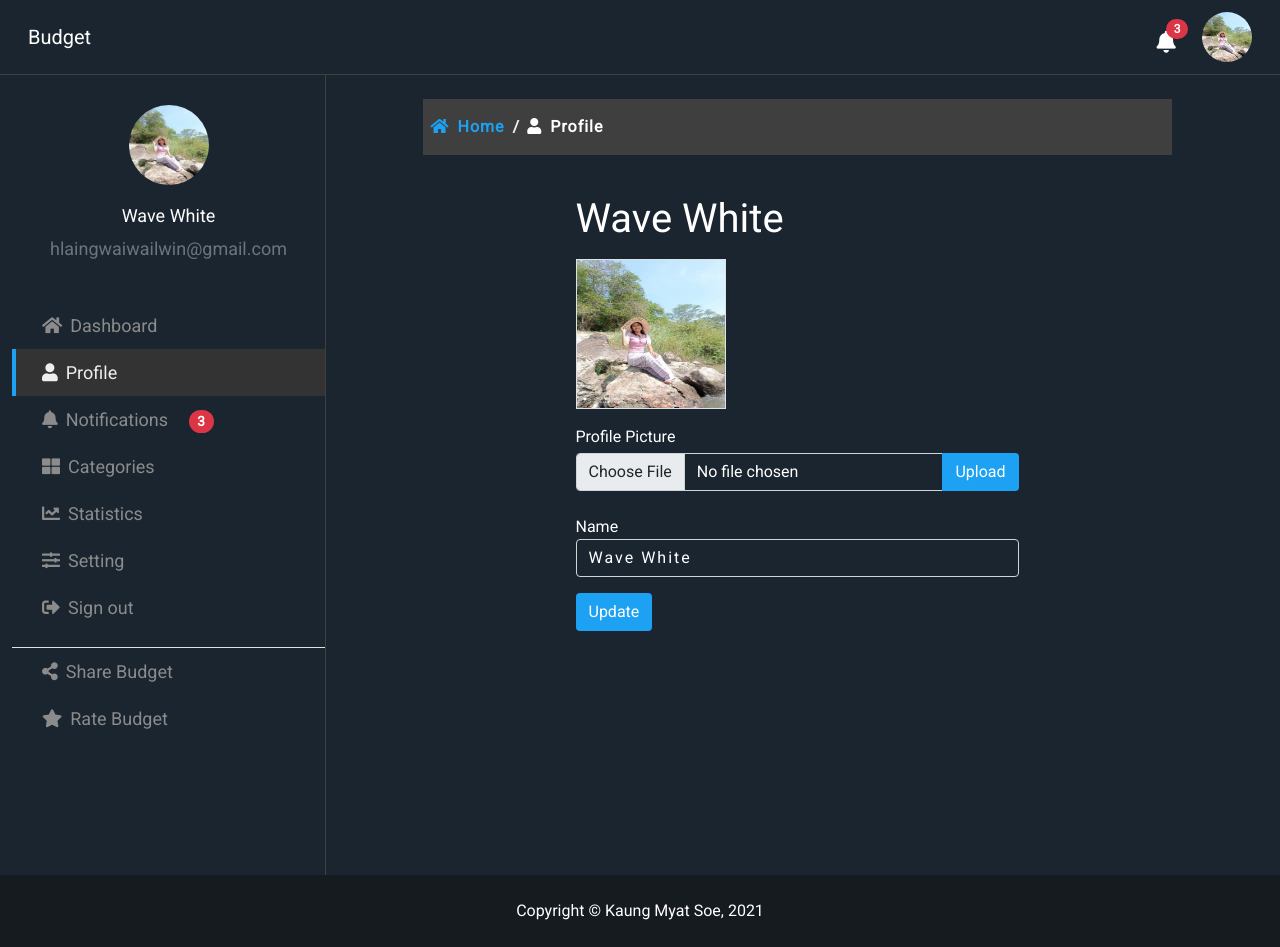
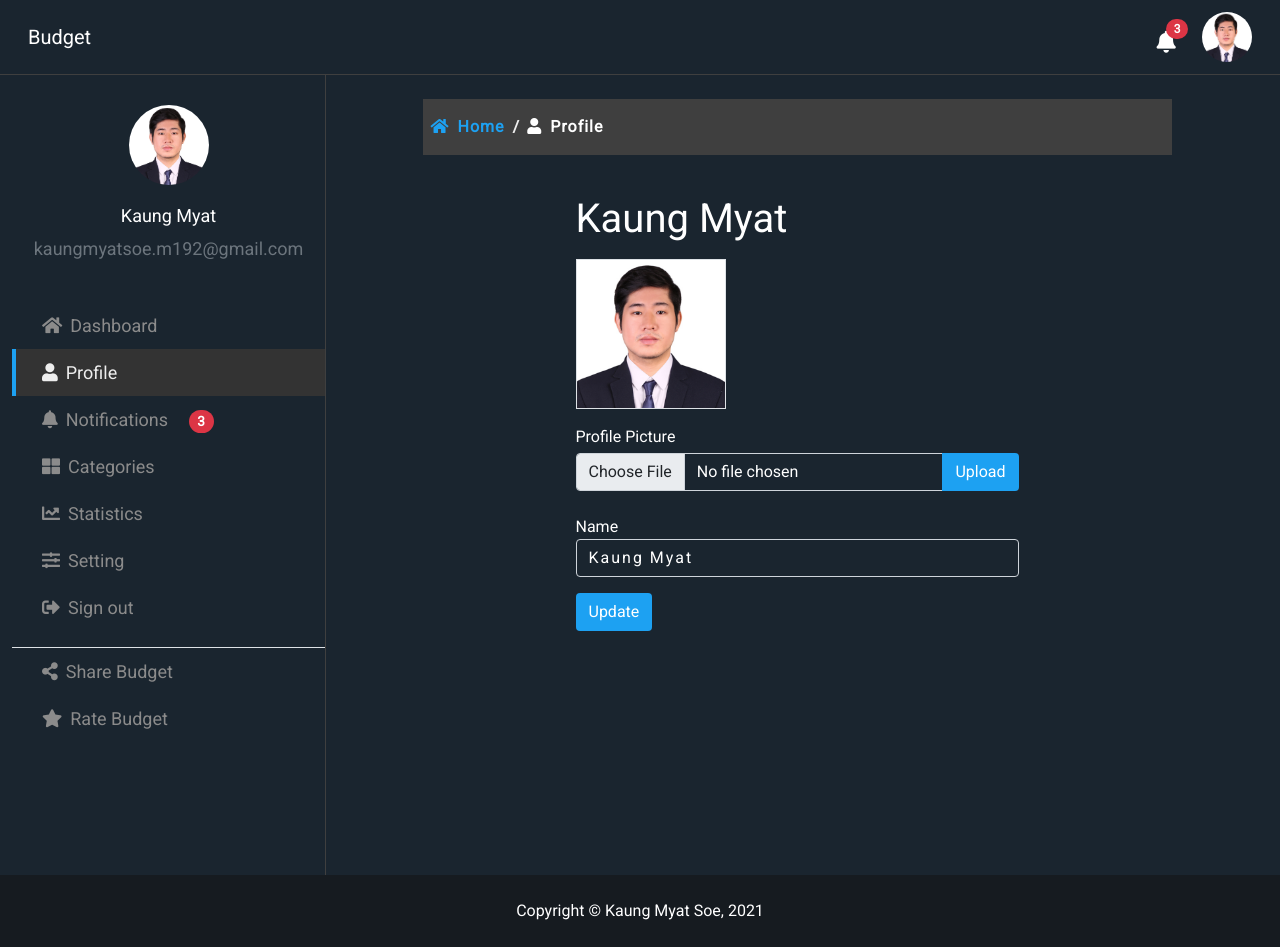
Before and after one commit to KMSoe/budget-app-design, a plain HTML site: page profile.html in a window 1280 px wide. Drawn offline with nearby package versions, Linux system fonts and the light colour scheme; a web font is replaced by a local one.

Commit message:
fix: image

```diff
--- a/profile.html
+++ b/profile.html
@@ -26,9 +26,9 @@
         </span>
         <div class="side-inner">
             <div class="profile mx-auto text-center">
-                <img src="assets/images/hline-hline.jpeg" alt="Hline Hline" class="img-fluid">
-                <h3 class="name">Wave White</h3>
-                <span class="email text-muted">hlaingwaiwailwin@gmail.com</span>
+                <img src="assets/images/kaungmyat.jpg" alt="Kaung Myat" class="img-fluid">
+                <h3 class="name">Kaung Myat</h3>
+                <span class="email text-muted">kaungmyatsoe.m192@gmail.com</span>
                 <!-- <a href="#" class="align-self-center btn btn-primary mt-2">Profile</a> -->
             </div>
 
@@ -89,7 +89,7 @@
                                 </li>
                                 <li class="nav-item d-none d-lg-inline-block">
                                     <a href="#" class="nav-link">
-                                        <img src="assets/images/hline-hline.jpeg" alt="Hline Hline"
+                                        <img src="assets/images/kaungmyat.jpg" alt="Kaung Myat"
                                             class="img-fluid profile-img">
                                     </a>
                                 </li>
@@ -111,9 +111,9 @@
                 <aside class="main-sidebar">
                     <div class="side-inner">
                         <div class="profile mx-auto text-center">
-                            <img src="assets/images/hline-hline.jpeg" alt="Hline Hline" class="img-fluid">
-                            <h3 class="name">Wave White</h3>
-                            <span class="email text-muted">hlaingwaiwailwin@gmail.com</span>
+                            <img src="assets/images/kaungmyat.jpg" alt="Kaung Myat" class="img-fluid">
+                            <h3 class="name">Kaung Myat</h3>
+                            <span class="email text-muted">kaungmyatsoe.m192@gmail.com</span>
                             <!-- <a href="#" class="align-self-center btn btn-primary mt-2">Profile</a> -->
                         </div>
 
@@ -166,8 +166,8 @@
                 <!-- Profile Section Start -->
                 <section class="profile-section row justify-content-center py-4 px-3">
                     <div class="col-md-6">
-                        <h1 class="mb-3">Wave White</h1>
-                        <img class="img-fluid border mb-3" src="assets/images/hline-hline.jpeg" alt="Profile Photo" style="width: 150px;height: 150px;">
+                        <h1 class="mb-3">Kaung Myat</h1>
+                        <img class="img-fluid border mb-3" src="assets/images/kaungmyat.jpg" alt="Profile Photo" style="width: 150px;height: 150px;">
                         <form action="" method="post" enctype="multipart/form-data" class="mb-4">
                             <label for="photo" class="mb-1">Profile Picture</label>
                             <div class="input-group mb-3">
@@ -178,7 +178,7 @@
                         <form action="" class="mb-3">
                             <div class="mb-3">
                                 <label for="name">Name</label>
-                                <input type="text" id="name" value="Wave White" class="form-control">
+                                <input type="text" id="name" value="Kaung Myat" class="form-control">
                             </div>
                             <button type="submit" class="btn bg-active text-white">Update</button>
                         </form>
```
Also changed, not shown: add-exp-category.html (+7 -7 lines), add-expense.html (+7 -7 lines), add-inc-category.html (+7 -7 lines), add-income.html (+7 -7 lines), categories.html (+7 -7 lines), index.html (+7 -7 lines), statistics.html (+7 -7 lines), assets/images/hline-hline.jpeg (deleted), assets/images/kaungmyat.jpg (added).
